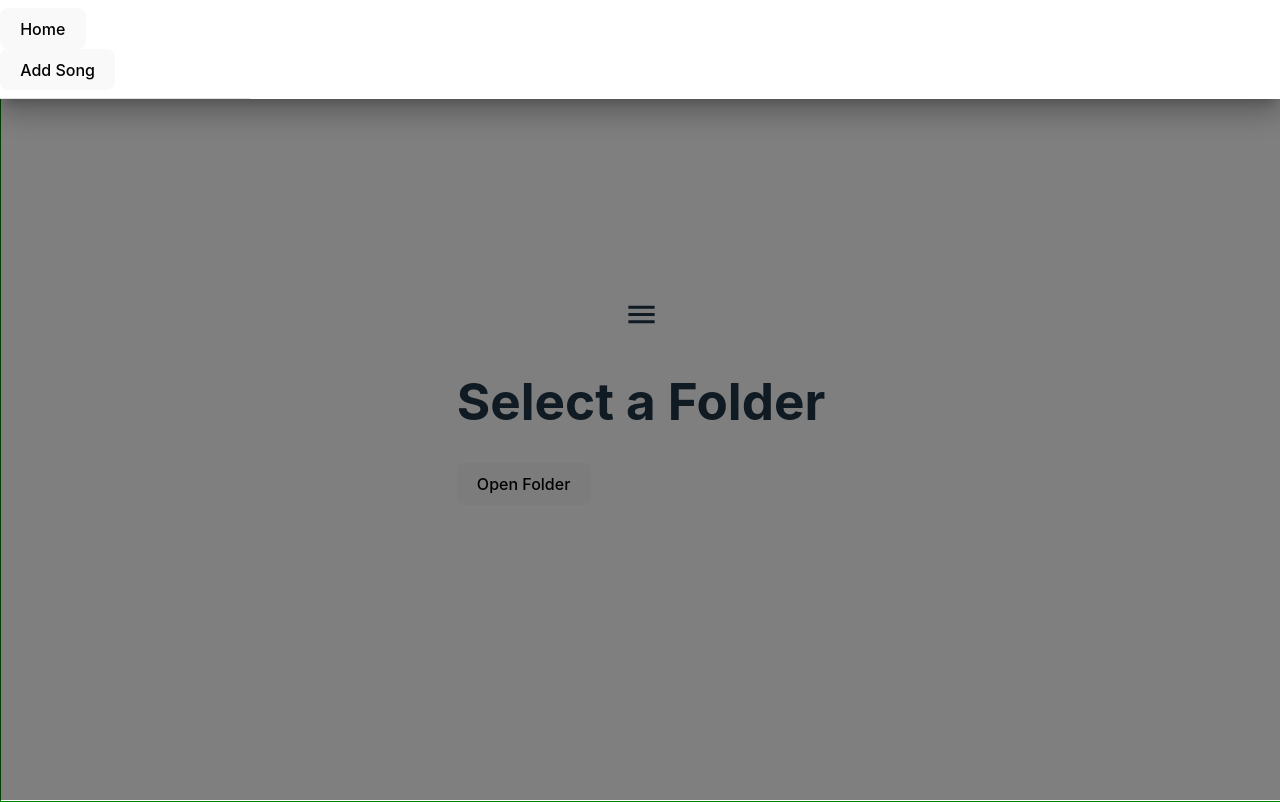
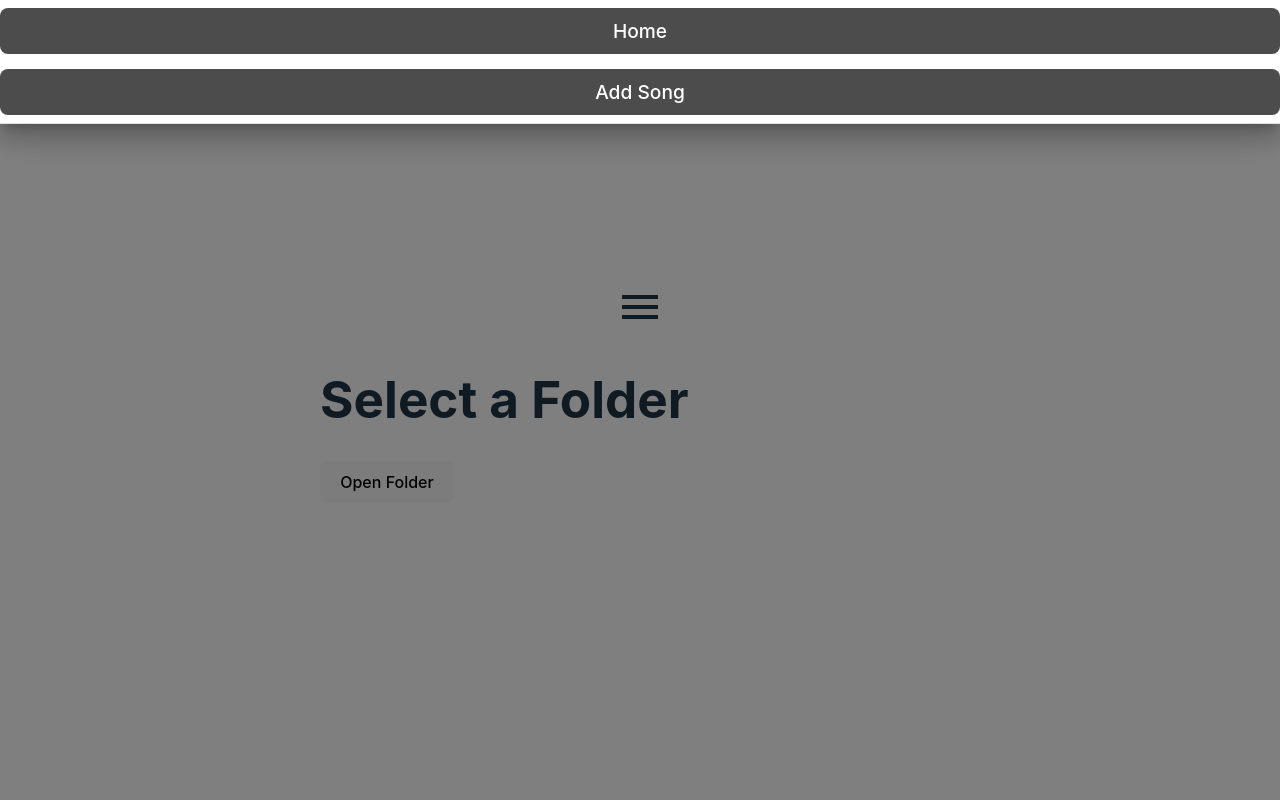
Before and after one commit to Mishkile/FestivalTycoonSongsManager, a React (Vite) app in the folder Client/: page /#/first in a window 1280 px wide. Both pictures are taken after a click on the icon 641 px from the left and 314 px from the top of the page. Built offline with nearby package versions, Linux system fonts and the light colour scheme.

Commit message:
UI improvments

```diff
--- a/Client/public/Drawer.css
+++ b/Client/public/Drawer.css
@@ -2,3 +2,23 @@
     cursor: pointer;
     background-color: rgba(255, 255, 255, 0.381);
 }
+
+
+.drawer-item {
+    padding: 10px;
+    text-align: center;
+    color: white;
+    text-decoration: none;
+    display: block;
+    font-size: 1.2em;
+    font-weight: 500;
+    transition: 0.3s;
+    background-color: rgba(0,0,0,0.7);
+
+}
+
+.drawer-item:hover {
+   background-color: rgba(0, 0, 0, 0.751);
+   font-size: 1.4em;
+
+}
--- a/Client/src/App.tsx
+++ b/Client/src/App.tsx
@@ -42,8 +42,14 @@ const App = () => {
 
 
   return (
-    <div style={{ width: "100vw", height: "100vh", border: "1px solid green", display: "flex", alignItems: "center", justifyContent: "center", flexDirection: "column" }}>
+    <div style={{ width: "100vw", height: "100vh", display: "flex", alignItems: "center", justifyContent: "center", flexDirection: "column" }}>
+
+      <div style={{ display: "flex", flexDirection: "column", gap: 15, position: "relative", alignItems: "center" }}>
+        <div >
           <Drawer />
+        </div>
+
+        <div style={{minWidth: "50vw"}}>
 
           <Routes>
             <Route path="/first" element={<GetUserModsFolder />} />
@@ -53,6 +59,10 @@ const App = () => {
 
 
           </Routes>
+        </div>
+
+      </div>
+
       {/* <GetUserModsFolder /> */}
     </div>
   );
--- a/Client/src/Components/Drawer.tsx
+++ b/Client/src/Components/Drawer.tsx
@@ -1,15 +1,11 @@
 import * as React from 'react';
 import Box from '@mui/material/Box';
 import SwipeableDrawer from '@mui/material/SwipeableDrawer';
-import Button from '@mui/material/Button';
+
 import List from '@mui/material/List';
 import Divider from '@mui/material/Divider';
 import ListItem from '@mui/material/ListItem';
-import ListItemButton from '@mui/material/ListItemButton';
-import ListItemIcon from '@mui/material/ListItemIcon';
-import ListItemText from '@mui/material/ListItemText';
-import InboxIcon from '@mui/icons-material/MoveToInbox';
-import MailIcon from '@mui/icons-material/Mail';
+
 import MenuSharpIcon from '@mui/icons-material/MenuSharp';
 import "../../public/Drawer.css"
 import { useNavigate } from 'react-router-dom';
@@ -56,16 +52,17 @@ export default function Drawer() {
 
   const list = (anchor: string) => (
     <Box
-      sx={{ width: 250 }}
+      sx={{ width: "100%" }}
       role="presentation"
       onClick={toggleDrawer(anchor, false)}
       onKeyDown={toggleDrawer(anchor, false)}
+
     >
-      <List>
+      <List style={{ display: "flex", flexDirection: "column", gap: 15 }} >
         {['Home', "Add Song"].map((text, index) => (
-          <ListItem key={text} disablePadding>
+          <ListItem key={text} disablePadding >
 
-            <button onClick={() => handleDrawerPick(text)}>{text}</button>
+            <button className={'drawer-item'} style={{ width: "100%"}} onClick={() => handleDrawerPick(text)}>{text}</button>
 
           </ListItem>
         ))}
@@ -79,12 +76,13 @@ export default function Drawer() {
     <div>
       {(['top'] as const).map((anchor: string) => (
         <React.Fragment key={anchor}>
-          <MenuSharpIcon fontSize={'large'} className='hamburger' onClick={toggleDrawer(anchor, true)} />
+          <MenuSharpIcon style={{scale: "3"}} fontSize={'inherit'} className='hamburger' onClick={toggleDrawer(anchor, true)} />
           <SwipeableDrawer
             anchor={anchor as 'left' | 'top' | 'right' | 'bottom'}
             open={state[anchor as keyof typeof state]}
             onClose={toggleDrawer(anchor, false)}
             onOpen={toggleDrawer(anchor, true)}
+
           >
             {list(anchor)}
           </SwipeableDrawer>
--- a/Client/src/Pages/AddSong.tsx
+++ b/Client/src/Pages/AddSong.tsx
@@ -51,7 +51,7 @@ const AddSong = () => {
     }
 
     return (
-        <div style={{ width: "100%" }} >
+        <div style={{ width: "100%"}} >
 
 
             <form style={{  border: "2px solid black", display: "flex", flexDirection: "column", alignItems: "center" }} onSubmit={e => handleSubmit(e)}>
--- a/Client/src/Pages/SongsPage.tsx
+++ b/Client/src/Pages/SongsPage.tsx
@@ -26,17 +26,13 @@ import SongsTable from '../Components/SongsTable';
 
 
 const SongsPage = () => {
-    // Reminder to self: seperate the table into a different component
 
 
-    const navigate = useNavigate()
+
     const dispatch = useDispatch()
     const [rows, setRows] = useState([])
     // // u_[genre ID]_[song ID]_[length]-[text] - for future reference
-    const [isDeleteHover, setIsDeleteHover] = useState(false)
-    const [songHover, setSongHover] = useState("")
 
-    const [modalOpen, setModalOpen] = useState(false)
 
     const checkLength = (length: any) => {
 
@@ -68,18 +64,19 @@ const SongsPage = () => {
         alert(status)
         fetchData()
     }
+
+
+
+
     useEffect(() => {
         fetchData()
     }, [])
     return (
         <div >
 
-            {/* public id: number,
-        public genre: number,
-        public length: number,
-        public text: string */}
+
             <div >
-               <SongsTable handleRemove={handleRemove} rows={rows} />
+                <SongsTable handleRemove={handleRemove} rows={rows} />
 
 
 
```
Lines whose indentation alone changed are shown as unchanged.
